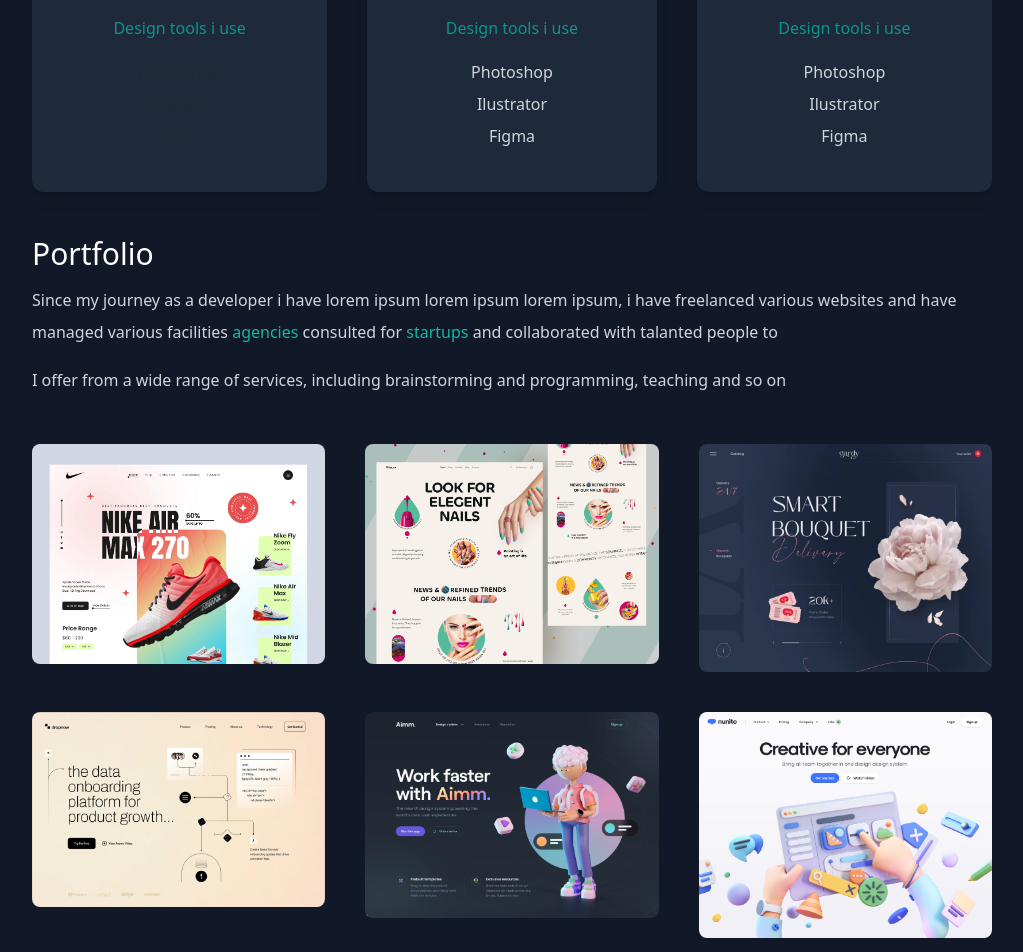
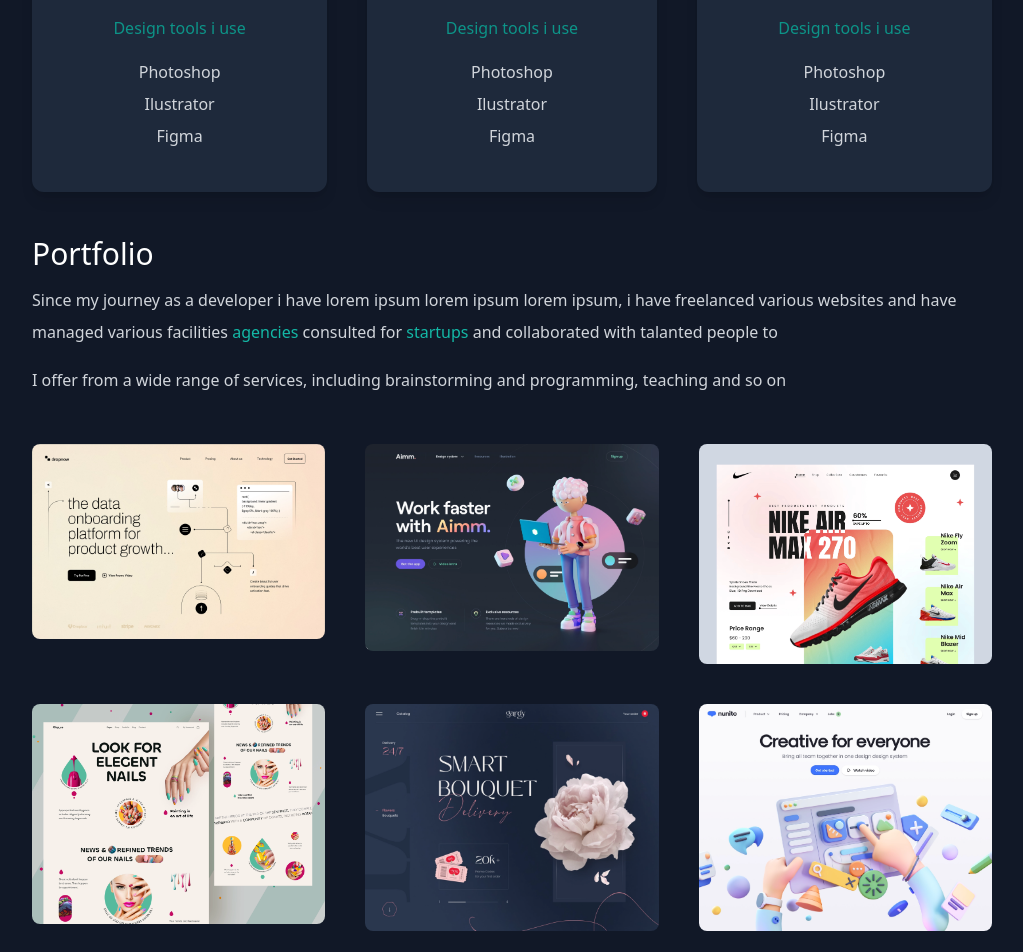
Before and after one commit to Andreyhuey/portfolioByEd, a Next.js app: page / in a window 1280 px wide. Shown: the part 1500-2452 px from the top of the page, without its empty margins (128-1151 px from the left). Built offline with nearby package versions, Linux system fonts and the light colour scheme.

Commit message:
added site and resume link

```diff
--- a/src/pages/index.js
+++ b/src/pages/index.js
@@ -32,7 +32,7 @@
         {/* Hero & Nav Section */}
         <section className=" min-h-screen mb-2">
           <nav className="py-10 mb-12 flex justify-between">
-            <h1 className="text-xl font-burtons">CultureX</h1>
+            <h1 className="text-xl font-burtons cursor-pointer">CultureX</h1>
             <ul className="flex items-center">
               <li>
                 <BsFillMoonStarsFill
@@ -42,8 +42,8 @@
               </li>
               <li>
                 <a
-                  className="bg-gradient-to-r from-cyan-500 to-teal-500 text-white px-4 py-2 rounded-md ml-8"
-                  href="#"
+                  className="bg-gradient-to-r from-cyan-500 to-teal-500 text-white px-4 py-2 rounded-md ml-8 cursor-pointer"
+                  href="https://shorturl.at/gnI37"
                   target="_blank"
                 >
                   Resume
@@ -63,9 +63,18 @@
             </p>
           </div>
           <div className="text-5xl flex justify-center gap-16 py-3 text-gray-600 dark:text-gray-400">
-            <AiFillTwitterCircle />
-            <AiFillLinkedin />
-            <AiFillGithub />
+            <a href="https://twitter.com/Andreyhuey" target="_blank">
+              <AiFillTwitterCircle />
+            </a>
+            <a
+              href="https://www.linkedin.com/in/oluwadara-ola-obaado-64b5511b4/"
+              target="_blank"
+            >
+              <AiFillLinkedin />
+            </a>
+            <a href="https://github.com/Andreyhuey" target="_blank">
+              <AiFillGithub />
+            </a>
           </div>
           <div className="relative mx-auto bg-gradient-to-b from-teal-500 rounded-full w-80 h-80 mt-20 overflow-hidden md:h-96 md:w-96">
             <Image src={deved} style={{ objectFit: "cover" }} fill />
@@ -101,9 +110,11 @@
               </h3>
               <p> Creating elegant desgins suited for your need ...</p>
               <h4 className="py-4 text-teal-600">Design tools i use</h4>
-              <p className="text-gray-800 py-1">Photoshop</p>
-              <p className="text-gray-800 py-1">Ilustrator</p>
-              <p className="text-gray-800 py-1">Figma</p>
+              <p className="text-gray-800 py-1 dark:text-gray-300">Photoshop</p>
+              <p className="text-gray-800 py-1 dark:text-gray-300">
+                Ilustrator
+              </p>
+              <p className="text-gray-800 py-1 dark:text-gray-300">Figma</p>
             </div>
             <div className="text-center shadow-lg p-10 rounded-xl my-10 dark:bg-slate-800">
               <Image
@@ -161,6 +172,24 @@
           <div className="flex flex-col gap-10 py-10 lg:flex-row lg:flex-wrap">
             <div className="basis-1/4 flex-1">
               <Image
+                src={web3}
+                className="rounded-lg object-cover"
+                width={"100%"}
+                height={"100%"}
+                style={{ layout: "responsive" }}
+              />
+            </div>
+            <div className="basis-1/4 flex-1">
+              <Image
+                src={web5}
+                className="rounded-lg object-cover"
+                width={"100%"}
+                height={"100%"}
+                style={{ layout: "responsive" }}
+              />
+            </div>
+            <div className="basis-1/4 flex-1">
+              <Image
                 src={web1}
                 className="rounded-lg object-cover"
                 width={"100%"}
@@ -188,24 +217,6 @@
             </div>
             <div className="basis-1/4 flex-1">
               <Image
-                src={web3}
-                className="rounded-lg object-cover"
-                width={"100%"}
-                height={"100%"}
-                style={{ layout: "responsive" }}
-              />
-            </div>
-            <div className="basis-1/4 flex-1">
-              <Image
-                src={web5}
-                className="rounded-lg object-cover"
-                width={"100%"}
-                height={"100%"}
-                style={{ layout: "responsive" }}
-              />
-            </div>
-            <div className="basis-1/4 flex-1">
-              <Image
                 src={web6}
                 className="rounded-lg object-cover"
                 width={"100%"}
```
